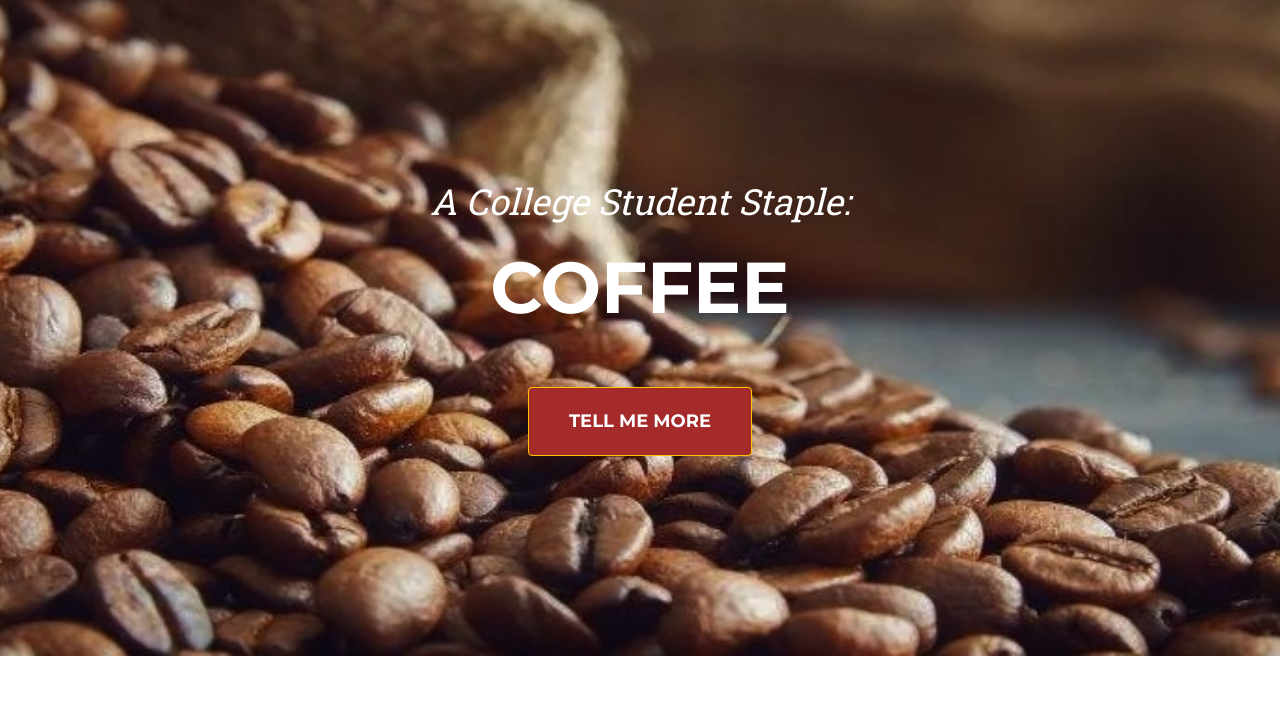
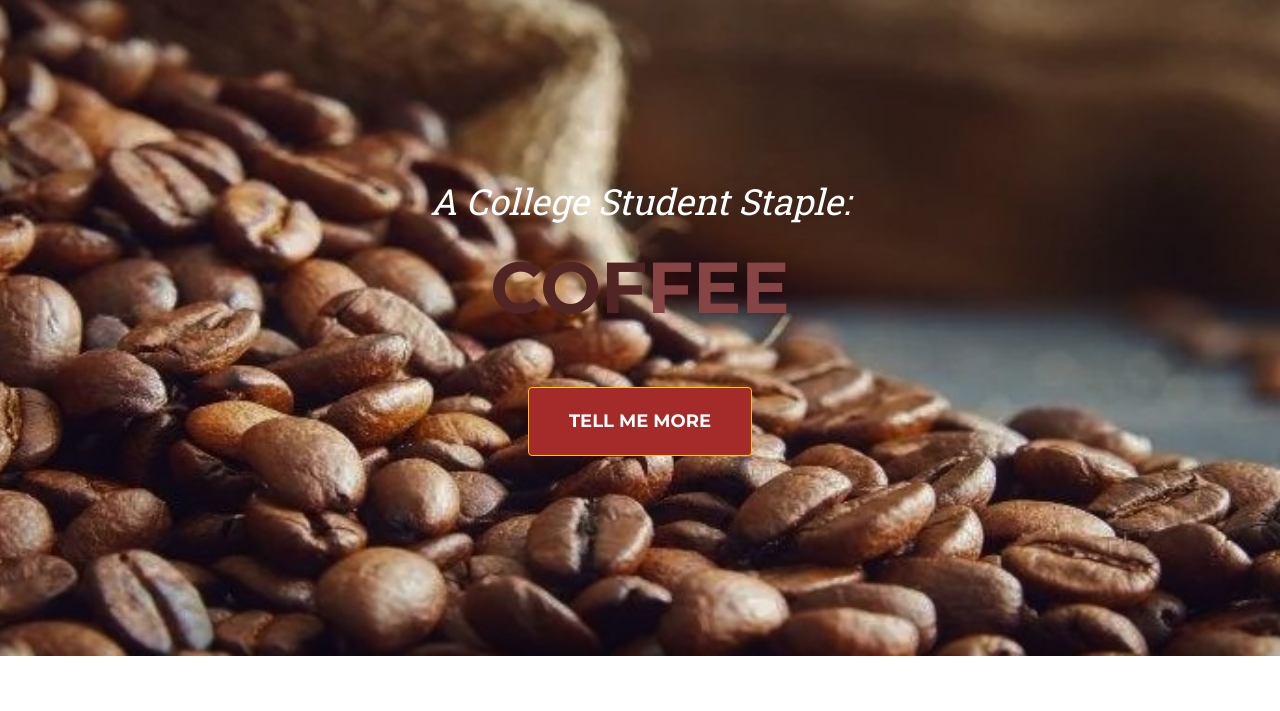
Before and after one commit to alexgvela/Cofee, a plain HTML site: page index.html in a window 1280 px wide. Shown: the part 89-800 px from the top of the page. Drawn offline with nearby package versions, Linux system fonts and the light colour scheme.

Commit message:
Update index.html

```diff
--- a/index.html
+++ b/index.html
@@ -40,7 +40,7 @@
         <header class="masthead">
             <div class="container">
                 <div class="masthead-subheading">A College Student Staple:</div>
-                <div class="masthead-heading text-uppercase">COFFEE</div>
+                <div class="masthead-heading text-uppercase"><span class="ma">COF</spa><span class="maa">FEE</span></div>
                 <a class="btn btn-primary btn-xl text-uppercase" href="#services" style="background-color: brown;">Tell Me More</a>
             </div>
         </header>
```
